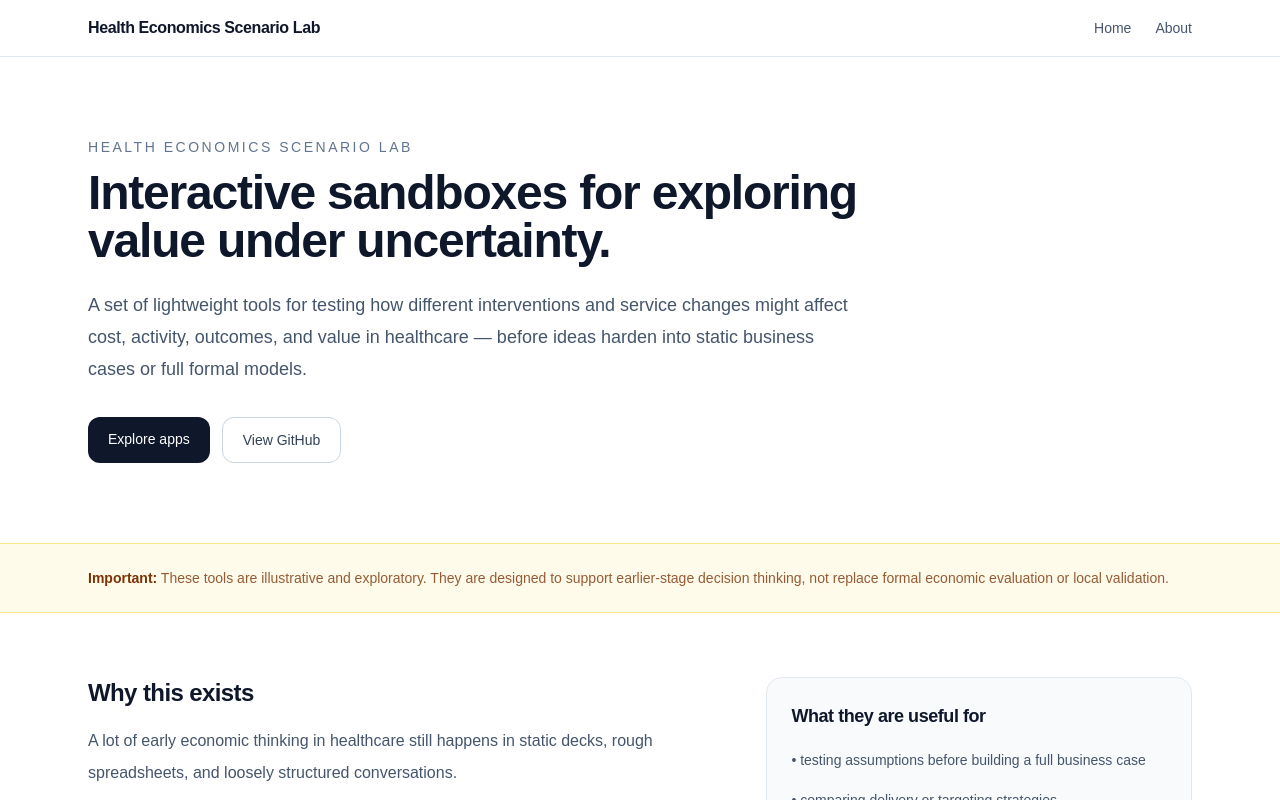
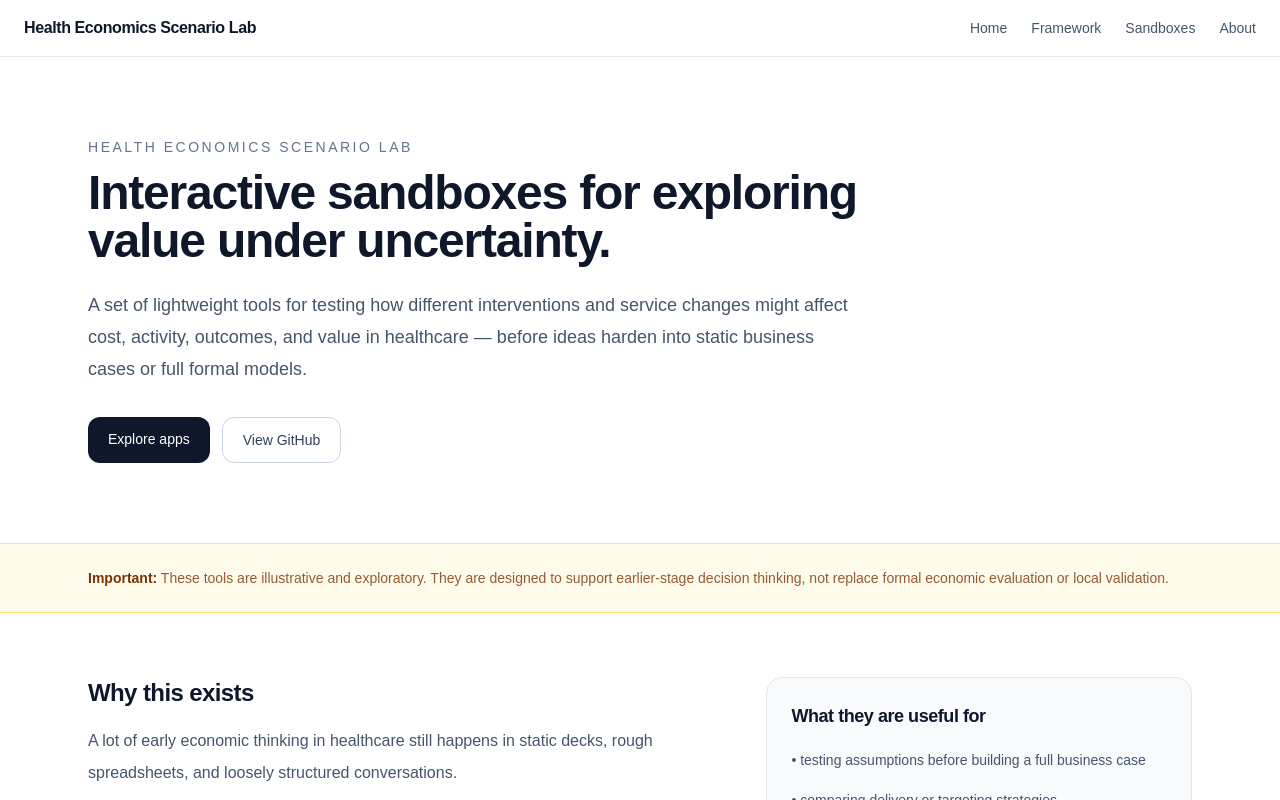
Before and after one commit to olivercareyncl/health-economics-scenario-lab, a Next.js app in the folder site/: page / in a window 1280 px wide. Shown: the top 800 px of the page. Built offline with nearby package versions, Linux system fonts and the light colour scheme.

Commit message:
Update layout.tsx

```diff
--- a/site/src/app/layout.tsx
+++ b/site/src/app/layout.tsx
@@ -4,33 +4,32 @@ import "./globals.css";
 
 export const metadata: Metadata = {
   title: "Health Economics Scenario Lab",
-  description: "Interactive sandboxes for exploring value under uncertainty.",
+  description:
+    "Interactive decision sandboxes for exploring how healthcare interventions generate value under uncertainty.",
 };
 
 export default function RootLayout({
   children,
-}: Readonly<{
-  children: React.ReactNode;
-}>) {
+}: Readonly<{ children: React.ReactNode }>) {
   return (
     <html lang="en">
-      <body>
-        <header className="border-b border-slate-200 bg-white">
-          <div className="mx-auto flex max-w-6xl items-center justify-between px-6 py-4">
-            <Link href="/" className="font-semibold tracking-tight text-slate-900">
+      <body className="bg-white text-slate-900 antialiased">
+        <header className="border-b border-slate-200 bg-white/90 backdrop-blur">
+          <div className="mx-auto flex max-w-7xl items-center justify-between px-6 py-4">
+            <Link href="/" className="font-semibold tracking-tight">
               Health Economics Scenario Lab
             </Link>
+
             <nav className="flex items-center gap-6 text-sm text-slate-600">
-              <Link href="/" className="hover:text-slate-900">
-                Home
-              </Link>
-              <Link href="/about" className="hover:text-slate-900">
-                About
-              </Link>
+              <Link href="/">Home</Link>
+              <Link href="/framework">Framework</Link>
+              <Link href="/sandboxes">Sandboxes</Link>
+              <Link href="/about">About</Link>
             </nav>
           </div>
         </header>
-        {children}
+
+        <main>{children}</main>
       </body>
     </html>
   );
```
